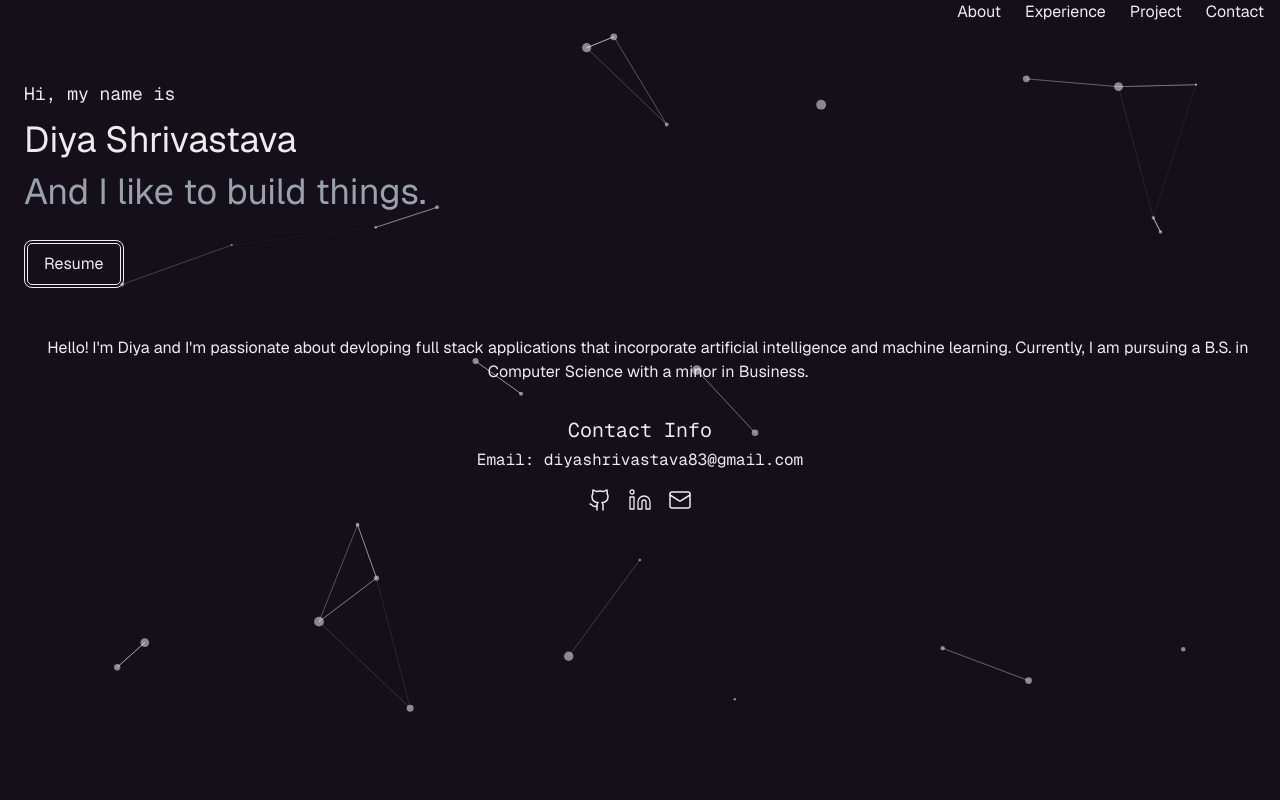
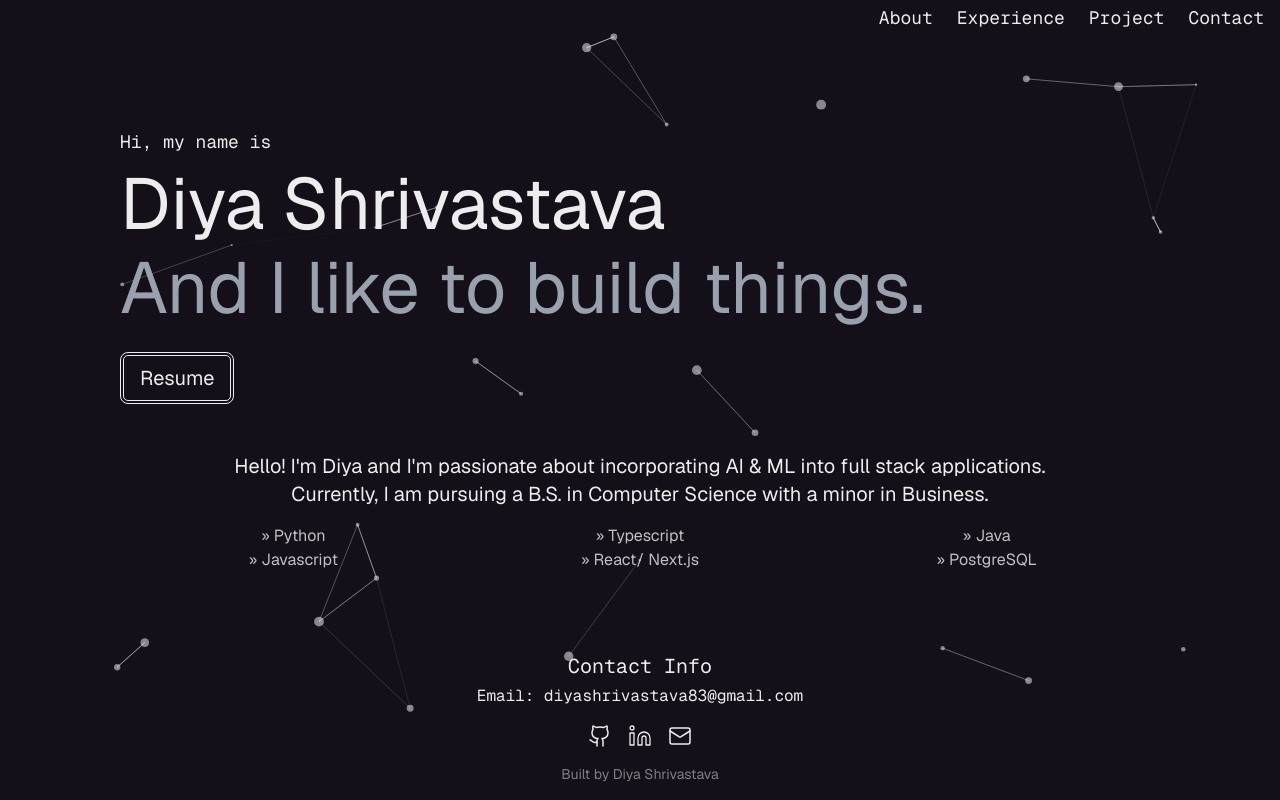
Before and after one commit to diyaS-15/personal-website, a Next.js app in the folder site/: page / in a window 1280 px wide. Built offline with nearby package versions, Linux system fonts and the light colour scheme.

Commit message:
md sizing

```diff
--- a/site/src/app/Components/About.tsx
+++ b/site/src/app/Components/About.tsx
@@ -1,17 +1,26 @@
 export default function About(){
     return(
-    <div className="ml-6 mt-10">
+    <div className="ml-6 mt-10 md:my-20 md:mx-30">
     <p className="text-lg pt-4 font-mono">Hi, my name is </p>
-    <p className="text-4xl pt-3">Diya Shrivastava</p>
-    <p className="text-4xl py-3 text-gray-400">And I like to build things. </p>
+    <p className="text-4xl pt-3 md:text-7xl">Diya Shrivastava</p>
+    <p className="text-4xl py-3 text-gray-400 md:text-7xl">And I like to build things. </p>
     <div className="ml-0 m-4">
-    <button className="border-double border-4 rounded-lg ml-0 mt-0 m-4 px-4 py-2 mb-8 hover:text-gray-400">Resume</button>
+    <button className="border-double border-4 rounded-lg ml-0 mt-0 m-4 px-4 py-2 mb-8 hover:text-gray-400 md:text-xl">Resume</button>
     </div>
     <div>
-    <p className="text-center mr-2"> Hello! I'm Diya and I'm passionate about devloping full stack applications
-        that incorporate artificial intelligence and machine learning. Currently, I am pursuing a B.S. in Computer Science
+    <p className="text-center mr-2 md:text-xl md:mx-20"> Hello! I'm Diya and I'm passionate about incorporating AI & ML into full stack applications. Currently, I am pursuing a B.S. in Computer Science
         with a minor in Business. </p>
     </div>
+    <div className=" text-center opacity-80">
+            <ul className="grid grid-cols-3 my-4">
+                <li>» Python</li>
+                <li>» Typescript</li>
+                <li>» Java</li>
+                <li>» Javascript </li>
+                <li>» React/ Next.js</li>
+                <li>» PostgreSQL </li>
+            </ul>
+        </div>
     </div>
     );
 }
--- a/site/src/app/Components/Contact.tsx
+++ b/site/src/app/Components/Contact.tsx
@@ -17,6 +17,7 @@ export default function Contact(){
           <Mail size={24} strokeWidth={1.5} />
         </a>
       </div>
+        <p className="text-center text-sm opacity-50">Built by Diya Shrivastava</p>
             </footer>
         </div>
     );
--- /dev/null
+++ b/site/src/app/Components/Experience.tsx
@@ -0,0 +1,8 @@
+export default function Experience(){
+    return(
+    <div className="my-10 mx-6">
+        <h1 className="text-2xl">Leadership Experience</h1>
+
+    </div>
+    );
+}
--- a/site/src/app/Components/HorizontalScroll.tsx
+++ b/site/src/app/Components/HorizontalScroll.tsx
@@ -1,6 +1,7 @@
 export default function HorizontalScroll(){
     return(
-    <div>
+    <div className="">
+
     </div>
     );
 }
--- a/site/src/app/Components/Navbar.tsx
+++ b/site/src/app/Components/Navbar.tsx
@@ -6,10 +6,10 @@ export default function Navbar(){
     const [open, setOpen] = useState(false);
     const toggleMenu = () => setOpen((prev) => !prev);
     return(
-        <nav className="flex justify-end md:mx-4 relative">
+        <nav className="flex justify-end md:mx-4 relative font-mono">
             <button className="md:hidden flex hover:text-gray-400" onClick={toggleMenu}>{open ? <Menu size={0} />:<Menu size={35}/>}</button>
             {open && (
-                <ul className=" absolute right flex flex-col md:hidden space-x-2">
+                <ul className=" absolute right flex flex-col md:hidden space-x-2 ">
                 <li>
                 <a href="#" onClick={toggleMenu}>About</a>
                 </li>
@@ -24,15 +24,15 @@ export default function Navbar(){
                   </li>
               </ul>
             ) }
-        <ul className="hidden md:flex row-1 gap-6">
-          <li>About</li>
-          <li>
+        <ul className="hidden md:flex row-1 gap-6 md:text-lg md:mt-1">
+          <li className="hover:text-gray-400">About</li>
+          <li className="hover:text-gray-400">
             <a href="#">Experience</a>
             </li>
-            <li>
+            <li className="hover:text-gray-400">
             <a href="#">Project</a>
             </li>
-            <li>
+            <li className="hover:text-gray-400">
             <a href="#">Contact</a>
             </li>
         </ul>
--- a/site/src/app/page.tsx
+++ b/site/src/app/page.tsx
@@ -3,6 +3,7 @@ import About from "./Components/About";
 import HorizontalScroll from "./Components/HorizontalScroll";
 import Navbar from "./Components/Navbar";
 import Contact from "./Components/Contact";
+import Experience from "./Components/Experience";
 
 export default function Home() {
   return (
```
